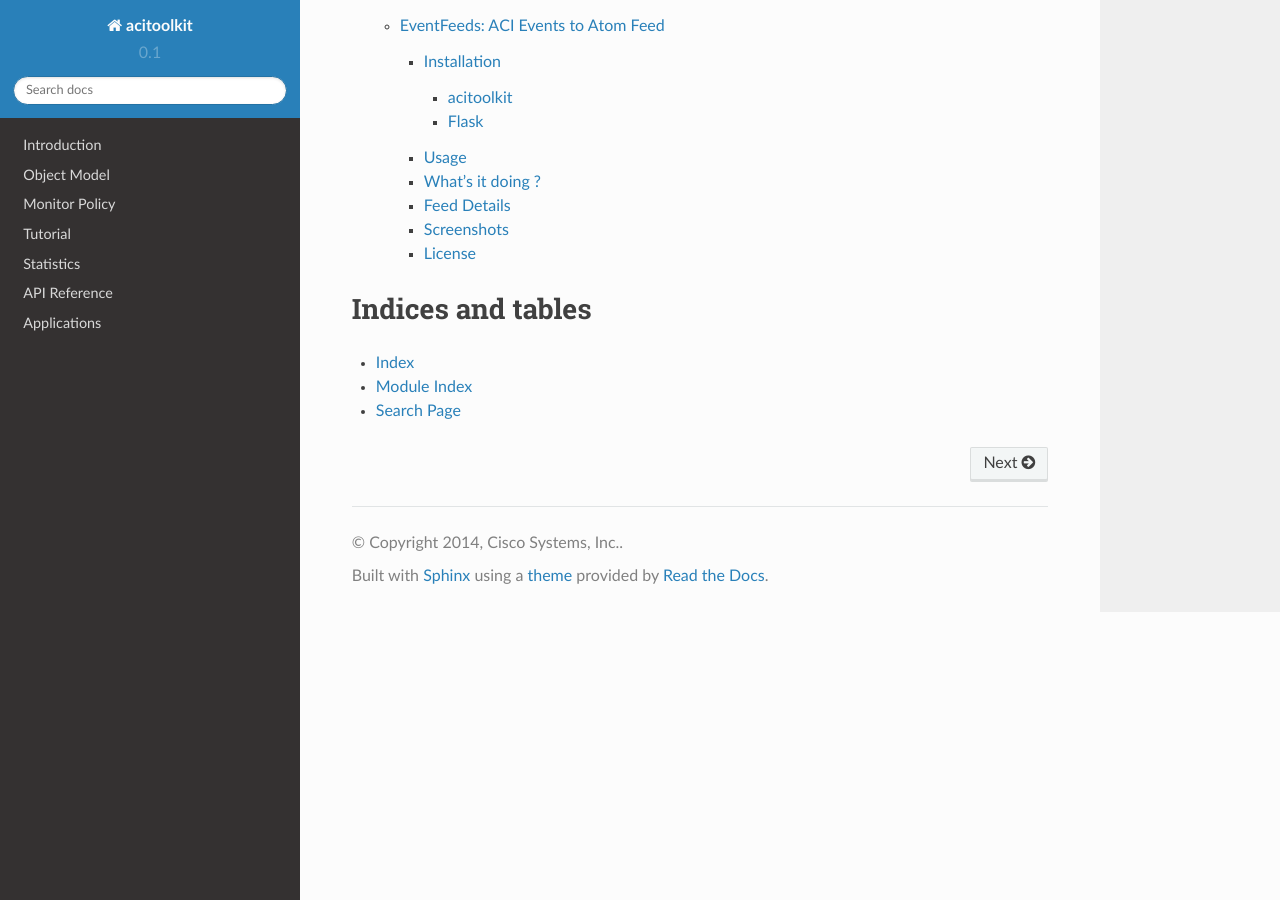
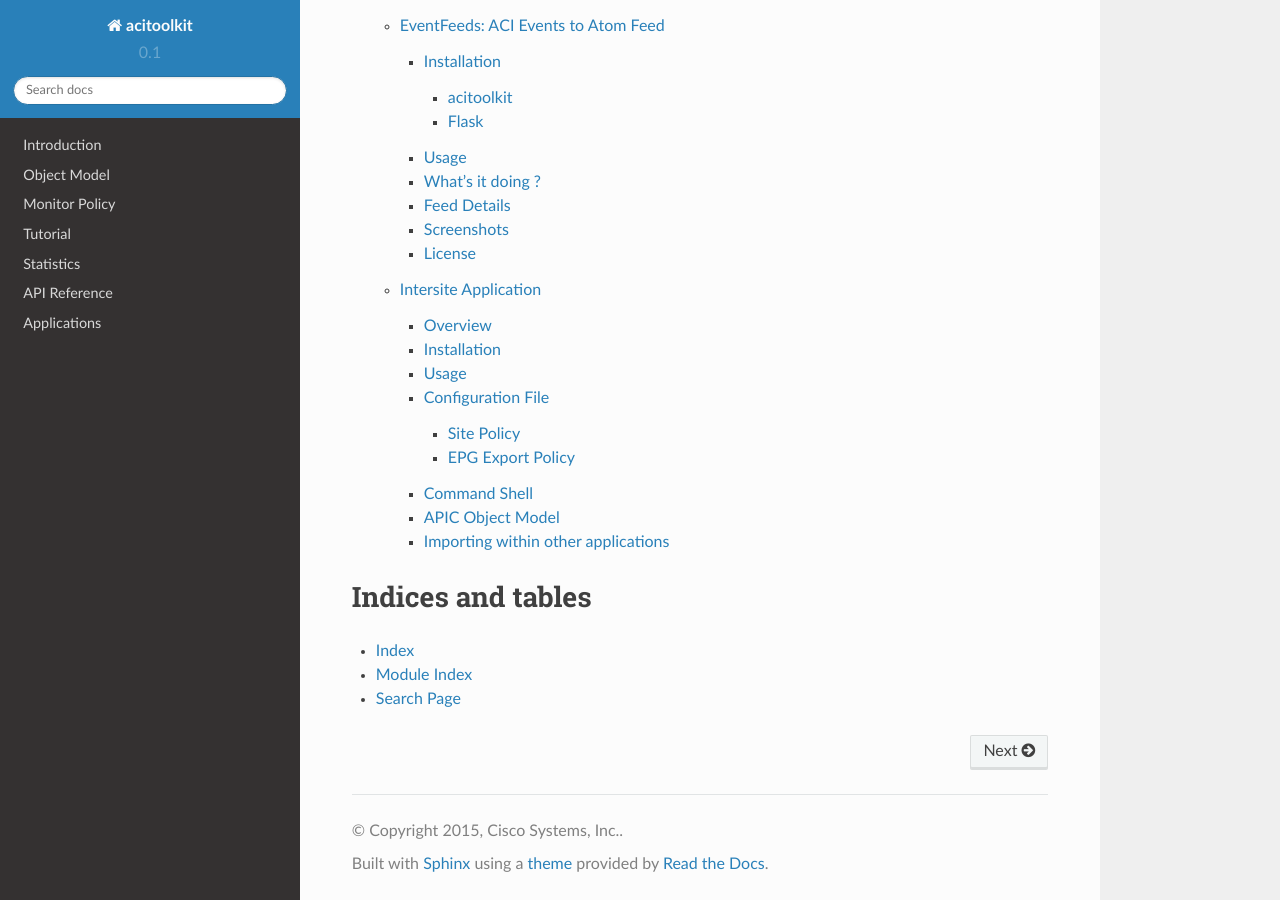
Before and after one commit to datacenter/acitoolkit, a Sphinx documentation site: the page built from docs/source/index.rst, in a window 1280 px wide and 900 px high, scrolled down 3742 px. Built offline with Sphinx 7.4.7 and the Read the Docs theme 2.0.0, drawn with Linux system fonts in a browser that asks for light colours; part of the change alters nothing that is shown.

Commit message:
Added docs for Intersite application

```diff
--- a/docs/source/applications.rst
+++ b/docs/source/applications.rst
@@ -10,3 +10,4 @@ Applications
    snapback
    visualizations
    eventfeeds
+   intersite
--- a/docs/source/conf.py
+++ b/docs/source/conf.py
@@ -56,7 +56,7 @@ master_doc = 'index'
 
 # General information about the project.
 project = u'acitoolkit'
-copyright = u'2014, Cisco Systems, Inc.'
+copyright = u'2015, Cisco Systems, Inc.'
 
 # The version info for the project you're documenting, acts as replacement for
 # |version| and |release|, also used in various other places throughout the
--- /dev/null
+++ b/docs/source/intersite.rst
@@ -0,0 +1,228 @@
+Intersite Application
+=====================
+
+Overview
+--------
+The Intersite application allows application policies to be applied across ACI fabrics. This is configured on an
+Endpoint Group (EPG) basis. When endpoints appear in an EPG that is configured as an intersite EPG, the endpoint (EP)
+and EPG information is propagated to the remote sites as per the intersite policy.
+
+On the remote sites, the EP and EPG information is used at the ingress L3out interface to reclassify the endpoint
+traffic into the appropriate EPG. Since multiple sites may be involved, the information may be propagated to more
+than 1 remote site as per the intersite policy. Likewise, each site may use more than 1 L3out interface to communicate
+with the other sites so the endpoint and EPG information may be installed on more than 1 L3out interface within the
+site.
+
+Installation
+------------
+The Intersite application runs on top of the acitoolkit and comes as part of its applications suite. Installation of
+the acitoolkit can be performed as per the instructions here. It is recommended that the acitoolkit be installed using
+the ``git clone`` commands.  Once installed, the Intersite application can be found in the directory
+``acitoolkit/applications/multisite``.
+
+Usage
+-----
+For each site, a single instance of the Intersite application is to be run. This instance will handle exporting the
+EP and EPG information from the local site to the remote sites as per the Intersite policy. Since most communication
+will be bidirectional, this implies that there will be a similar policy on the remote site application exporting the
+EPs on the desired EPGs back to the local site. The Intersite application is run as a standard python script and can
+be called as shown below:
+
+::
+
+    python intersite.py -h
+
+    usage: intersite.py [-h] [--config CONFIG] [--generateconfig]
+                        [--debug [{verbose,warnings,critical}]]
+
+    ACI Multisite Tool
+
+    optional arguments:
+      -h, --help            show this help message and exit
+      --config CONFIG       Configuration file
+      --generateconfig      Generate an empty example configuration file
+      --debug [{verbose,warnings,critical}]
+                            Enable debug messages.
+
+The Intersite policy that defines the operation of the tool is provided using the ``--config`` command line option.
+This option is followed by the configuration filename that contains the intersite policy. The intersite policy is
+described using JSON and the details are described in the `Configuration File`_ section.
+
+A sample configuration file can be generated by using the ``--generateconfig`` command line option. Specifying this
+option will produce the following output and quit the application. The sample JSON will be found in the file named
+``sample_config.json`` and the contents are described in the `Configuration File`_ section.
+
+::
+
+    python intersite.py --generateconfig
+
+    Sample configuration file written to sample_config.json
+    Replicate the site JSON for each site.
+        Valid values for use_https and local are 'True' and 'False'
+        One site must have local set to 'True'
+    Replicate the export JSON for each exported contract.
+
+The ``--debug`` option allows the level to be set for the displaying of debugging messages. The lowest level is
+``critical`` and will only show the most critical messages. The next level is ``warnings`` and will display all of
+the ``critical`` messages as well as those deemed suspect. The ``verbose`` level gives the previous levels plus
+additional information that provides deep insight into what has occurred in the tool.
+
+Configuration File
+------------------
+
+The configuration file defines the policy that is used to configure the tool, connect to the local and remote APICs,
+and the EPG export policies. The sample configuration file generated by the ``--generateconfig`` command line option
+described in the `Usage`_ section is shown below.
+
+::
+
+    {
+        "config": [
+            {
+                "site": {
+                    "username": "",
+                    "name": "",
+                    "ip_address": "",
+                    "password": "",
+                    "local": "",
+                    "use_https": ""
+                }
+            },
+            {
+                "export": {
+                    "epg": "",
+                    "app": "",
+                    "tenant": "",
+                    "remote_sites": [
+                        {
+                            "site": {
+                                "interfaces": [
+                                    {
+                                        "l3out": {
+                                            "consumes_interface": [
+                                                {
+                                                    "cif_name": ""
+                                                }
+                                            ],
+                                            "name": "",
+                                            "protected_by": [
+                                                {
+                                                    "taboo_name": ""
+                                                }
+                                            ],
+                                            "provides": [
+                                                {
+                                                    "contract_name": ""
+                                                }
+                                            ],
+                                            "consumes": [
+                                                {
+                                                    "contract_name": ""
+                                                }
+                                            ],
+                                            "tenant": ""
+                                        }
+                                    }
+                                ],
+                                "name": ""
+                            }
+                        }
+                    ]
+                }
+            }
+        ]
+    }
+
+It should be noted that the configuration consists of site and EPG export policies.
+
+Site Policy
+~~~~~~~~~~~
+
+The site policy defines how the tool will communicate with the APIC of each fabric. There is a single site object in
+the JSON configuration for each site that the tool will communicate. Each site consists of the following items:
+
+- username: The username used to login to the APIC of this site
+- name: The name of this Site used in the context of the tool to correlate which site the EPG export policy is referring.
+- ip_address: The IP address of the APIC of this site
+- password: The password used to login to the APIC of this site
+- local: True or False.  True if this site is considered the local site for this tool. Endpoints are only exported from the local site.
+- use_https: True or False. True if the tool should use https to login to the APIC.
+
+EPG Export Policy
+~~~~~~~~~~~~~~~~~
+
+The EPG export policy defines which EPG to export EPs and where the EPs should be exported. There is at most a single
+EPG export policy for any EPG. The EPG policy contains the following items:
+
+- epg: The name of the EPG to export endpoints
+- app: The name of the Application Profile that contains the EPG.
+- tenant: The name of the tenant that contains the EPG.
+- remote_sites: The remote site policy for this exported EPG.
+
+The ``remote_sites`` policy contains one or more remote site policies where the EPG will be exported.  Each remote site
+policy contains the following items:
+
+- name: The name of the remote site. This should correspond to one of the sites defined in the Site policies.
+- interfaces: The list of remote L3out interface policies on the remote site to install the endpoints for this EPG.
+
+Each L3out interface policy contains the following items which describes how the endpoints should be configured on that
+particular L3out interface.
+
+- name: The name of this L3out interface. This should match the name configured in the remote site APIC.
+- tenant: The tenant name that contains the L3out interface. This should match the name configured in the remote site APIC. It should be noted that this may be a different tenant than the EPG on the local site.
+- provides: This contains a list of zero or more contract names that the EP should provide when configured on the remote site.
+- consumes: This contains a list of zero or more contract names that the EP should consume when configured on the remote site.
+- consumes_interface: This contains a list of zero or more contract interface names that the EP should consume when configured on the remote site.
+- protected_by: This contains a list of zero or more taboo names that the EP should be protected by when configured on the remote site.
+
+Command Shell
+-------------
+
+When the Intersite application is running, there is a small simple command line shell that provides basic interaction
+with the tool. The following commands are available at the command prompt.
+
+::
+
+    configfile <filename>     Set the configuration filename to the specified filename.
+    show configfile           Show the current setting of the configuration filename.
+    show config               Show the current JSON configuration that the tool is using.
+    reloadconfig              Reload the JSON configuration from the configuration file. This is used to enable new configuration additions, changes, or deletions.
+    show debug                Show the current level setting of the debug messages.
+    debug critical            Sets the debug message level to critical.
+    debug warnings            Sets the debug message level to warnings.
+    debug verbose             Sets the debug message level to verbose.
+    help [cmd]                Displays help for any command.
+    quit                      Quit the Intersite tool.
+
+APIC Object Model
+-----------------
+
+The following objects are used from the APIC Object Model to enable the functionality of the Intersite tool.
+
+The EPG that is configured to have its endpoints exported to the remote sites is defined using the classes fvTenant,
+fvAp, and fvAEPg.
+
+The endpoints are tracked by subscribing to notifications from the fvCEp and fvStCEp classes and examining the EPG
+membership of those endpoints.
+
+The endpoints are installed on the remote site by using the classes l3extInstP and l3extSubnet under l3extOut. The
+endpoint address is installed as a /32 entry within the l3extSubnet. The l3extInstP contains the children fvRsProv,
+fvRsCons, fvRsConsIf, and fvRsProtBy to associate the endpoint with the appropriate contracts, taboos, and contract
+interfaces.
+
+Additionally, a tagInst object is placed on every l3extInstP that contains specially formatted string within the opaque
+tagInst name field. This string is formatted as follows: **isite**:*tenant_name*:*app_name*:*epg_name*:*site_name* where
+the tenant, app, and epg names are that where the original endpoint is connected and the site_name is that of the site
+that installed the l3extInstP.
+
+Importing within other applications
+-----------------------------------
+
+
+Each instance of the tool is represented by the Collector class. Within the Collector class, there will be multiple
+instances of the Site class, namely the LocalSite and RemoteSite classes.
+
+If you wish to include the Intersite application in your own app, the policies can be defined as python dictionaries
+directly and passed to the LocalSite instance using the ``add_policy()`` function. This will allow the Monitor class to
+begin exporting the EP of the specified EPG according to the policy. Similarly, the external configuration file can be
+updated and the ``reload_config()`` function can be called within the Collector class.
```
